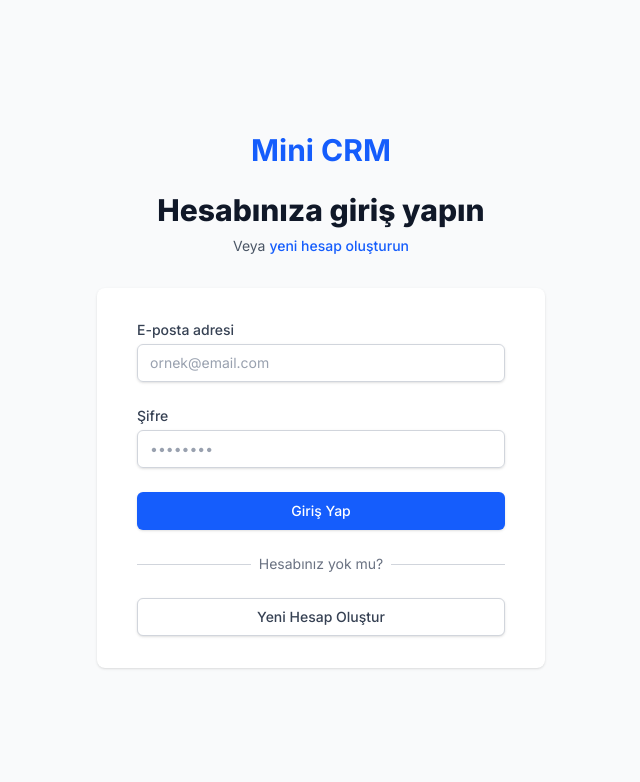
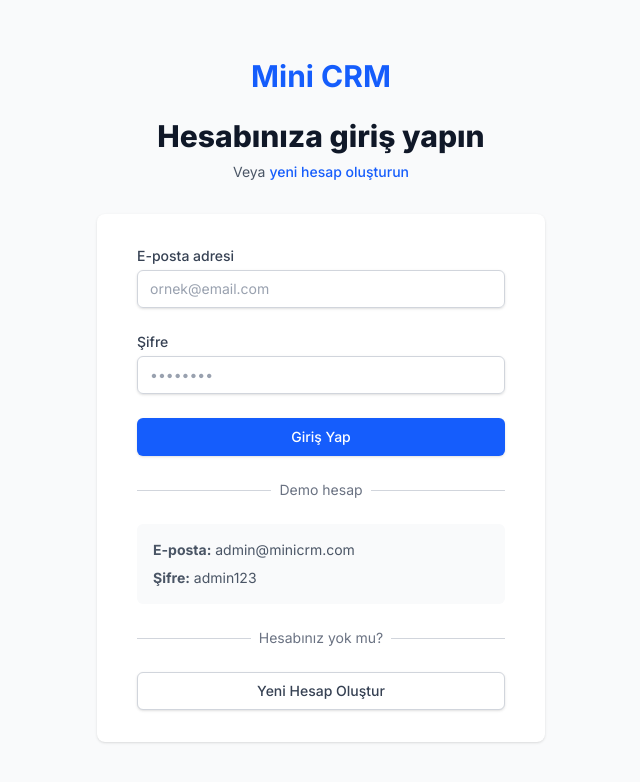
Before and after one commit to elfctn/mini-crm, a Next.js app: page /login in a window 1280 px wide. Shown: the top 782 px of the page, without its empty margins (319-959 px from the left). Built offline with nearby package versions, Linux system fonts and the light colour scheme.

Commit message:
components klasörü providers olarak değiştirildi ve demo giriş bilgileri geri eklendi

```diff
--- a/src/app/customers/[id]/page.tsx
+++ b/src/app/customers/[id]/page.tsx
@@ -4,7 +4,7 @@ import { useState, useEffect } from 'react';
 import { useRouter } from 'next/navigation';
 import Link from 'next/link';
 import { Customer, CustomerInput, Note } from '@/types';
-import { ProtectedRoute } from '@/components/ProtectedRoute';
+import { ProtectedRoute } from '@/providers/ProtectedRoute';
 
 export default function EditCustomerPage({ params }: { params: { id: string } }) {
   const router = useRouter();
--- a/src/app/customers/new/page.tsx
+++ b/src/app/customers/new/page.tsx
@@ -4,7 +4,7 @@ import { useState } from 'react';
 import { useRouter } from 'next/navigation';
 import Link from 'next/link';
 import { CustomerInput } from '@/types';
-import { ProtectedRoute } from '@/components/ProtectedRoute';
+import { ProtectedRoute } from '@/providers/ProtectedRoute';
 
 export default function NewCustomerPage() {
   const router = useRouter();
--- a/src/app/customers/page.tsx
+++ b/src/app/customers/page.tsx
@@ -3,8 +3,8 @@
 import { useState, useEffect } from 'react';
 import Link from 'next/link';
 import { Customer } from '@/types';
-import { ProtectedRoute } from '@/components/ProtectedRoute';
-import { useAuth } from '@/components/AuthProvider';
+import { ProtectedRoute } from '@/providers/ProtectedRoute';
+import { useAuth } from '@/providers/AuthProvider';
 
 export default function CustomersPage() {
   const [customers, setCustomers] = useState<Customer[]>([]);
--- a/src/app/layout.tsx
+++ b/src/app/layout.tsx
@@ -1,7 +1,7 @@
 import type { Metadata } from "next";
 import { Inter } from "next/font/google";
 import "./globals.css";
-import { AuthProvider } from "@/components/AuthProvider";
+import { AuthProvider } from "@/providers/AuthProvider";
 
 const inter = Inter({ subsets: ["latin"] });
 
--- a/src/app/login/page.tsx
+++ b/src/app/login/page.tsx
@@ -4,7 +4,7 @@ import { useState, useEffect } from 'react';
 import { useRouter } from 'next/navigation';
 import Link from 'next/link';
 import { LoginForm } from '@/types';
-import { useAuth } from '@/components/AuthProvider';
+import { useAuth } from '@/providers/AuthProvider';
 
 export default function LoginPage() {
   const router = useRouter();
@@ -156,6 +156,27 @@ export default function LoginPage() {
                   <div className="w-full border-t border-gray-300" />
                 </div>
                 <div className="relative flex justify-center text-sm">
+                  <span className="px-2 bg-white text-gray-500">Demo hesap</span>
+                </div>
+              </div>
+
+              <div className="mt-6">
+                <div className="bg-gray-50 p-4 rounded-md">
+                  <p className="text-sm text-gray-600 mb-2">
+                    <strong>E-posta:</strong> admin@minicrm.com
+                  </p>
+                  <p className="text-sm text-gray-600">
+                    <strong>Şifre:</strong> admin123
+                  </p>
+                </div>
+              </div>
+
+              <div className="mt-6">
+                <div className="relative">
+                  <div className="absolute inset-0 flex items-center">
+                    <div className="w-full border-t border-gray-300" />
+                  </div>
+                  <div className="relative flex justify-center text-sm">
                     <span className="px-2 bg-white text-gray-500">Hesabınız yok mu?</span>
                   </div>
                 </div>
@@ -172,5 +193,6 @@ export default function LoginPage() {
             </div>
         </div>
       </div>
+    </div>
   );
 }
--- a/src/app/notes/page.tsx
+++ b/src/app/notes/page.tsx
@@ -3,8 +3,8 @@
 import { useState, useEffect } from 'react';
 import Link from 'next/link';
 import { Note, Customer } from '@/types';
-import { ProtectedRoute } from '@/components/ProtectedRoute';
-import { useAuth } from '@/components/AuthProvider';
+import { ProtectedRoute } from '@/providers/ProtectedRoute';
+import { useAuth } from '@/providers/AuthProvider';
 
 export default function NotesPage() {
   const [notes, setNotes] = useState<Note[]>([]);
--- a/src/app/page.tsx
+++ b/src/app/page.tsx
@@ -3,7 +3,7 @@
 import Link from 'next/link';
 import { useEffect } from 'react';
 import { useRouter } from 'next/navigation';
-import { useAuth } from '@/components/AuthProvider';
+import { useAuth } from '@/providers/AuthProvider';
 
 export default function Home() {
   const router = useRouter();
--- a/src/app/register/page.tsx
+++ b/src/app/register/page.tsx
@@ -4,7 +4,7 @@ import { useState, useEffect } from 'react';
 import { useRouter } from 'next/navigation';
 import Link from 'next/link';
 import { RegisterForm } from '@/types';
-import { useAuth } from '@/components/AuthProvider';
+import { useAuth } from '@/providers/AuthProvider';
 
 export default function RegisterPage() {
   const router = useRouter();
```
Also changed, not shown: src/providers/AuthProvider.tsx (renamed from src/components/AuthProvider.tsx), src/providers/ProtectedRoute.tsx (renamed from src/components/ProtectedRoute.tsx), 1 other file (tests, documents, lock files or other folders). Lines whose indentation alone changed are shown as unchanged.
